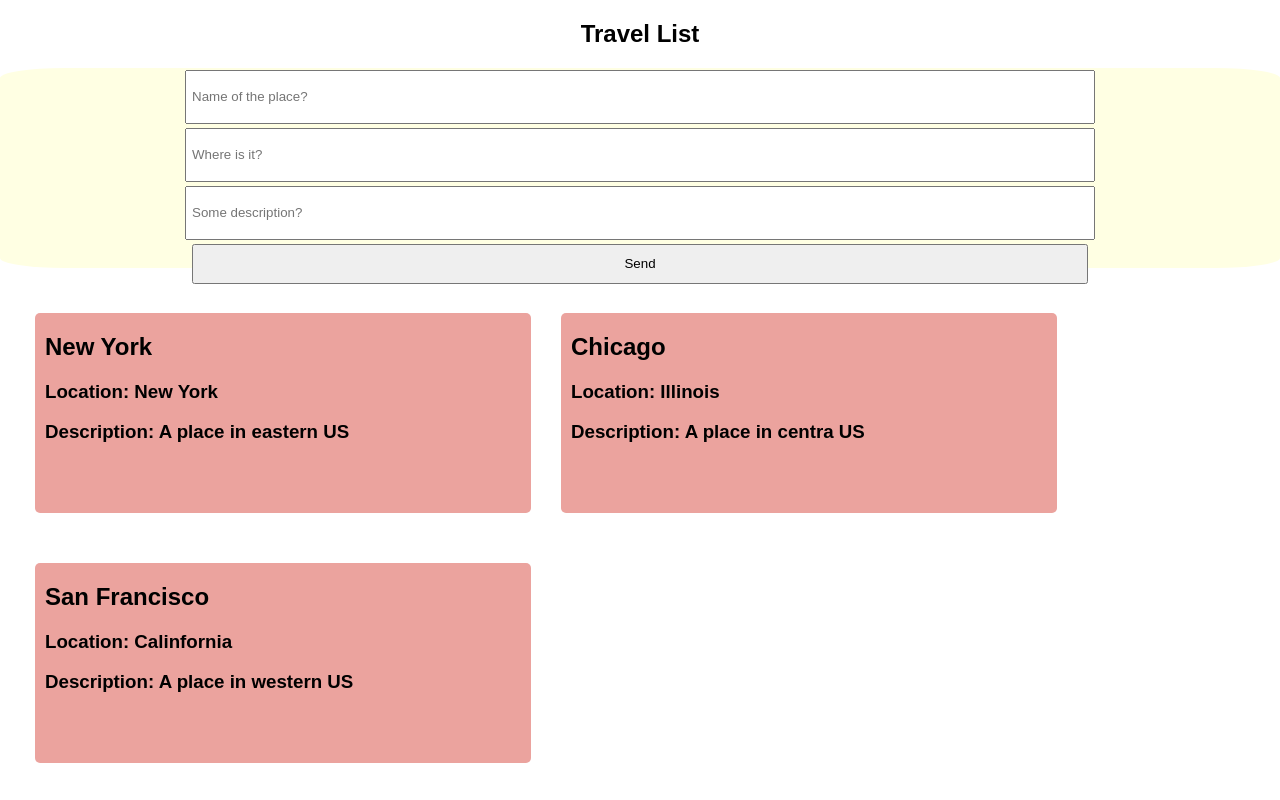
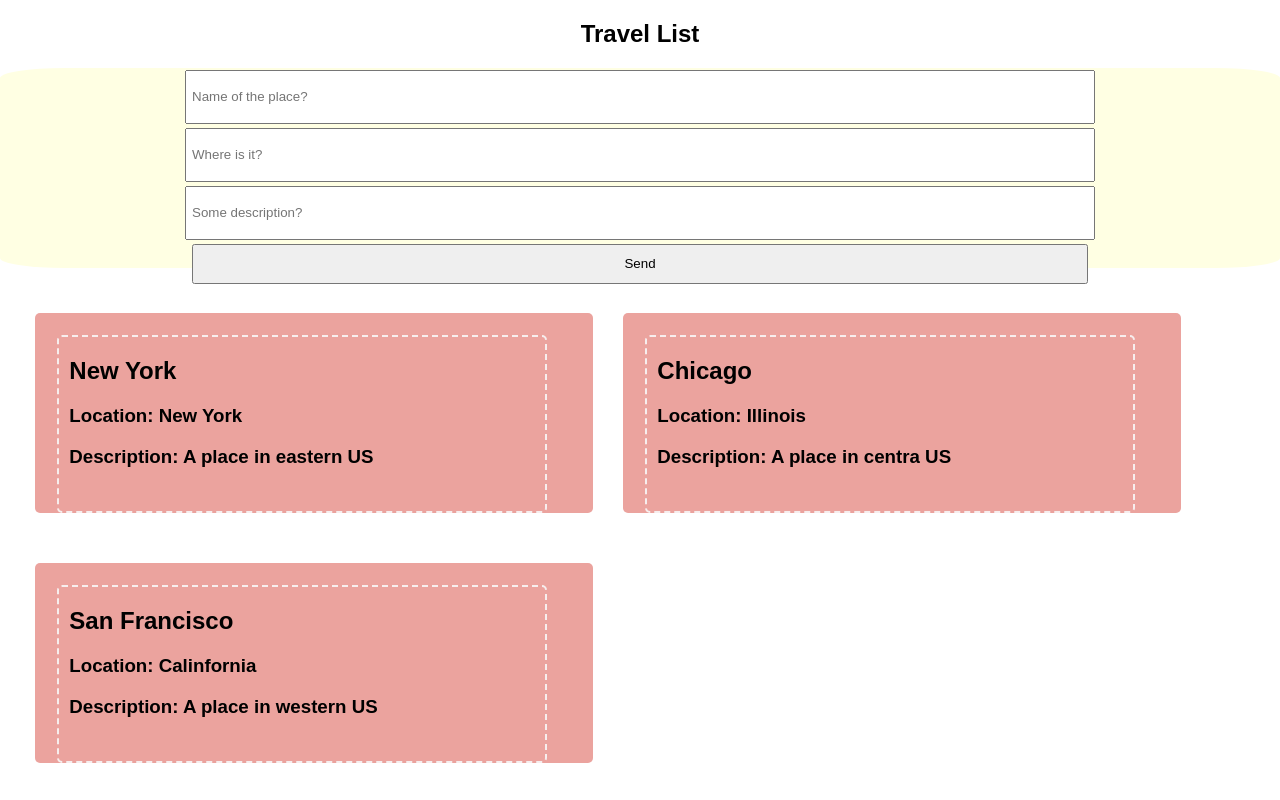
Before and after one commit to jessicamann/travel-list-client, a React (Create React App) app: page / in a window 1280 px wide. Built offline with nearby package versions, Linux system fonts and the light colour scheme.

Commit message:
changed tile styling and background color

```diff
--- a/src/components/PlaceBox.js
+++ b/src/components/PlaceBox.js
@@ -3,10 +3,12 @@ import React, { Component } from 'react';
 class PlaceBox extends React.Component {
   render() {
     return (
-      <div className='Place-box box-color-peach'>
-        <h2 className='Place-name'>{this.props.name}</h2>
-        <h3 className='Place-location'>Location: {this.props.location}</h3>
-        <h3 className='Place-description'>Description: {this.props.description}</h3>
+      <div className='box box1'>
+      	<div className='dashed-box'>
+          <h2 className='Place-name'>{this.props.name}</h2>
+          <h3 className='Place-location'>Location: {this.props.location}</h3>
+          <h3 className='Place-description'>Description: {this.props.description}</h3>
+        </div>
       </div>
     );
   }
--- a/src/css/PlaceBox.css
+++ b/src/css/PlaceBox.css
@@ -5,6 +5,35 @@
   background-color:white;
   margin:25px 15px;
   border-radius:5px;
+}
+
+.box{
+  width:45%;
+  height:200px;
+  float:left;
+  background-color:white;
+  margin:25px 15px;
+  border-radius:5px;
+}
+
+.dashed-box {
+  width:87%;
+  height:87%;
+  margin:2%;
+  margin: 4%;
+  border:2px dashed #F7EEEE;
+  border-radius:5px;
+}
+
+.box1{
+  background-color: #EBA39E;
+}
+
+.shadow1, .shadow2, .shadow3,.shadow4,.shadow5,.shadow6,.shadow7,.shadow8{
+  position:relative;
+}
+.shadow1,.shadow2,.shadow3,.shadow4,.shadow5,.shadow6,.shadow7,.shadow8{
+    box-shadow:0 1px 4px rgba(0, 0, 0, 0.3), 0 0 20px rgba(0, 0, 0, 0.1) inset;
 }
 
 .box-color-peach{
```
